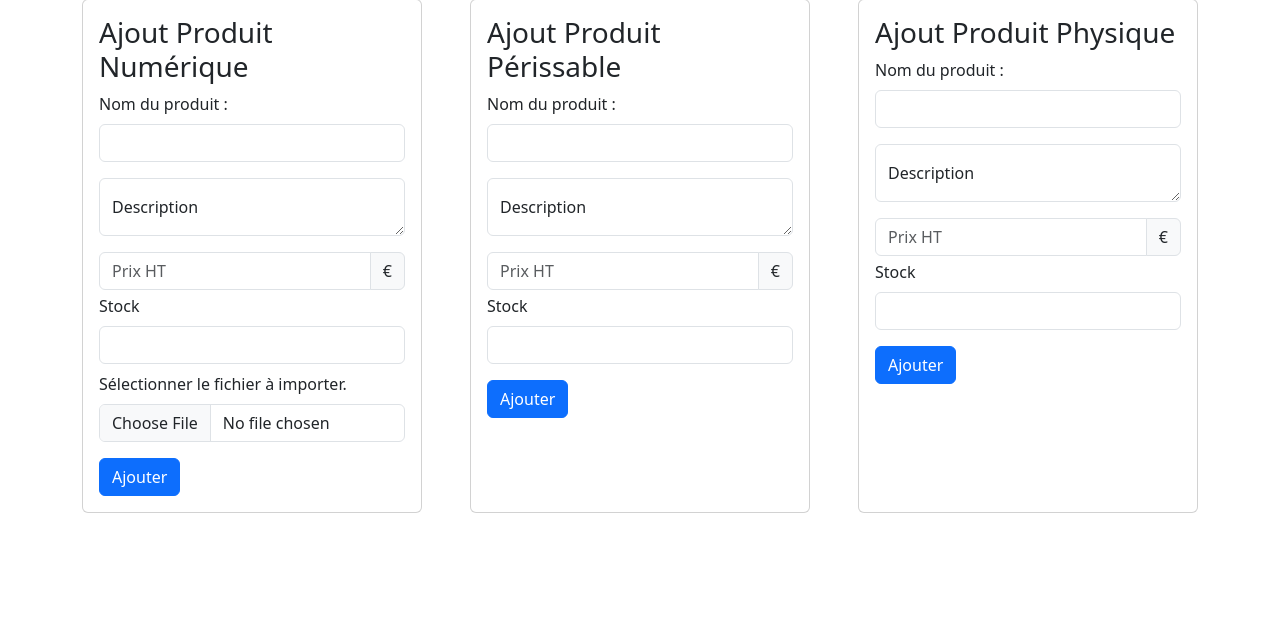
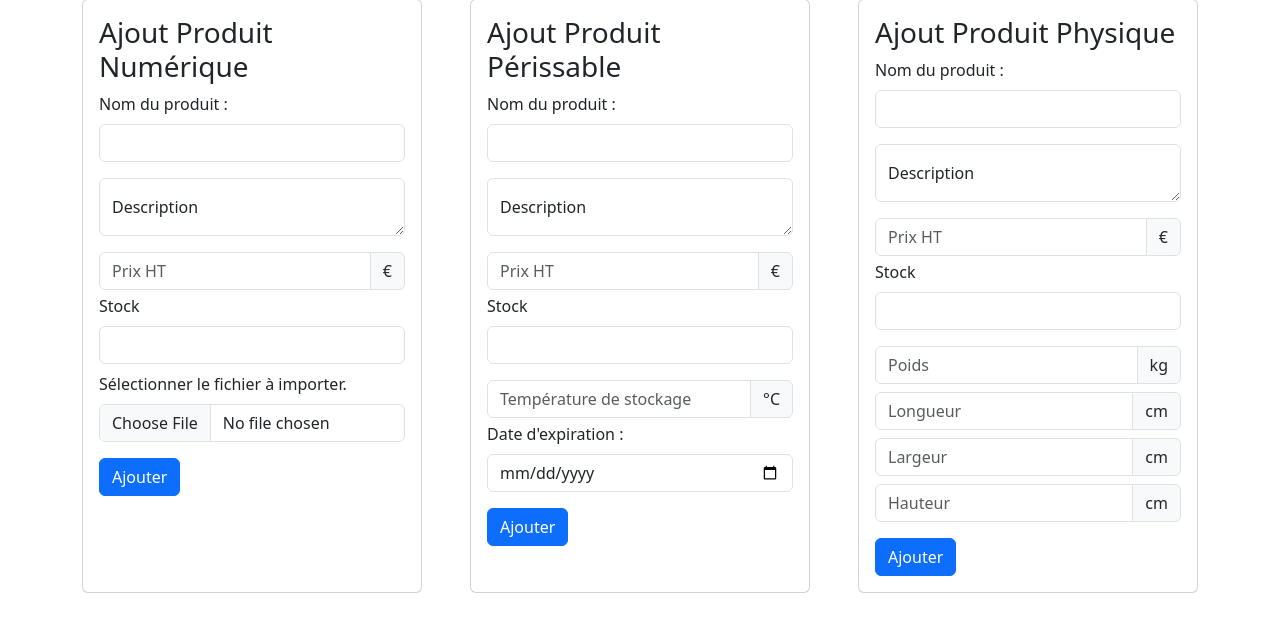
Before and after one commit to CharlesDevif/php-objet, a PHP site: page /projet-vente-en-ligne/public/index.php in a window 1280 px wide. Shown: the part 119-751 px from the top of the page. Run offline with PHP 8.4, Linux system fonts and the light colour scheme.

Commit message:
Formulaires ajout produits terminés

```diff
--- a/projet-vente-en-ligne/public/index.php
+++ b/projet-vente-en-ligne/public/index.php
@@ -61,6 +61,14 @@
                         <label for="numberStock" class="form-label">Stock</label>
                         <input type="number" id="numberStock" class="form-control" />
                     </div>
+                    <div class="input-group mb-1">
+                        <input type="text" class="form-control" id="inputTemperatureProduit" placeholder="Température de stockage" aria-label="Température en °C">
+                        <span class="input-group-text">°C</span>
+                    </div>
+                    <div class="mb-3">
+                        <label for="inputNomProduit" class="form-label">Date d'expiration :</label>
+                        <input type="date" class="form-control" id="inputDateExpirationProduit">
+                    </div>
                     <button type="submit" class="btn btn-primary">Ajouter</button>
                 </form>
             </div>
@@ -85,6 +93,22 @@
                         <label for="numberStock" class="form-label">Stock</label>
                         <input type="number" id="numberStock" class="form-control" />
                     </div>
+                    <div class="input-group mb-2">
+                        <input type="text" class="form-control" id="inputPoidsProduit" placeholder="Poids" aria-label="Poids en kg">
+                        <span class="input-group-text">kg</span>
+                    </div>
+                    <div class="input-group mb-2">
+                        <input type="text" class="form-control" id="inputLongueurProduit" placeholder="Longueur" aria-label="Longueur en cm">
+                        <span class="input-group-text">cm</span>
+                    </div>
+                    <div class="input-group mb-2">
+                        <input type="text" class="form-control" id="inputLargeurProduit" placeholder="Largeur" aria-label="Largeur en cm">
+                        <span class="input-group-text">cm</span>
+                    </div>
+                    <div class="input-group mb-3">
+                        <input type="text" class="form-control" id="inputHauteurProduit" placeholder="Hauteur" aria-label="Hauteur en cm">
+                        <span class="input-group-text">cm</span>
+                    </div>
                     <button type="submit" class="btn btn-primary">Ajouter</button>
                 </form>
             </div>
```
